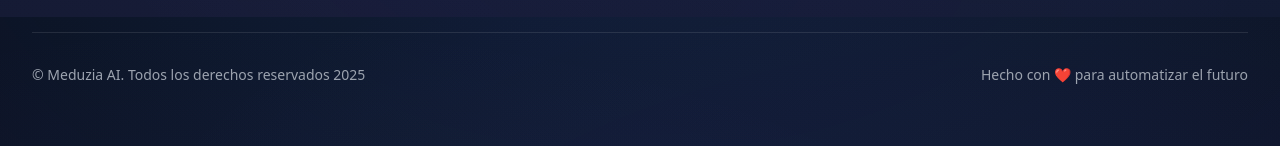
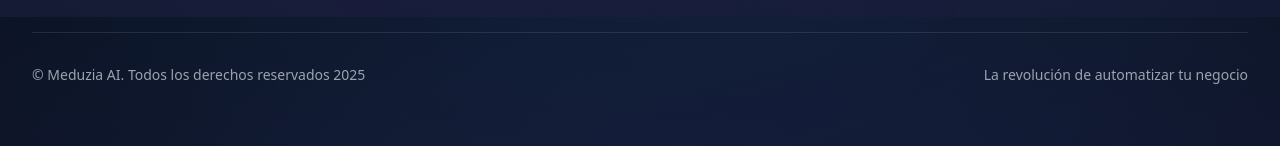
Before and after one commit to Retrofish25/beam-ai-clone, a Next.js app: page /agentes in a window 1280 px wide. Shown: the part 6383-6529 px from the top of the page. Built offline with nearby package versions, Linux system fonts and the light colour scheme.

Commit message:
Update page.tsx

```diff
--- a/src/app/agentes/page.tsx
+++ b/src/app/agentes/page.tsx
@@ -484,7 +484,7 @@ function Footer() {
 
         <div className="flex flex-col md:flex-row justify-between items-center pt-8 border-t border-white/10 text-gray-400 text-sm mt-8">
           <p>© Meduzia AI. Todos los derechos reservados 2025</p>
-          <p className="mt-4 md:mt-0">Hecho con ❤️ para automatizar el futuro</p>
+          <p className="mt-4 md:mt-0">La revolución de automatizar tu negocio</p>
         </div>
       </div>
     </footer>
```
